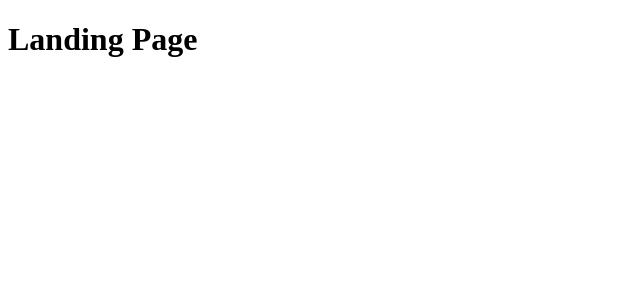
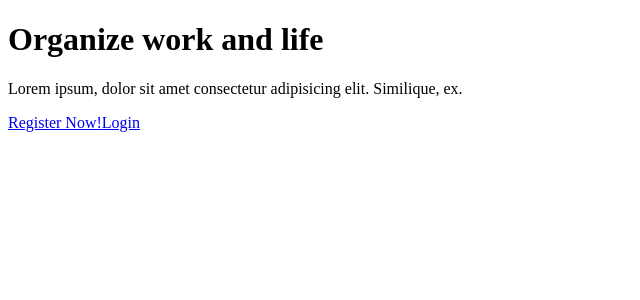
Before and after one commit to jatinprime/TODO-APPLICATION, a React (Create React App) app in the folder client/: page / in a window 1280 px wide. Shown: the top 300 px of the page, without its empty margins (0-640 px from the left). Built offline with nearby package versions, Linux system fonts and the light colour scheme.

Commit message:
enhance landing page with introductory text and navigation links for registration and login

```diff
--- a/client/src/pages/Landing/Landing.js
+++ b/client/src/pages/Landing/Landing.js
@@ -1,11 +1,26 @@
-import React from 'react'
+import React from "react";
+import { Link } from "react-router-dom";
 
 const Landing = () => {
-  return (
-    <div>
-      <h1>Landing Page</h1>
-    </div>
-  )
-}
+    return (
+        <div className="hero">
+            <div className="intro-text">
+                <h1>
+                    <span className="tagline1">Organize work and life</span>
+                </h1>
+                <p>
+                    Lorem ipsum, dolor sit amet consectetur adipisicing elit.
+                    Similique, ex.
+                </p>
+                <Link className="btn red" to="/register">
+                    Register Now!
+                </Link>
+                <Link className="btn blue" to="/login">
+                    Login
+                </Link>
+            </div>
+        </div>
+    );
+};
 
-export default Landing
+export default Landing;
```
